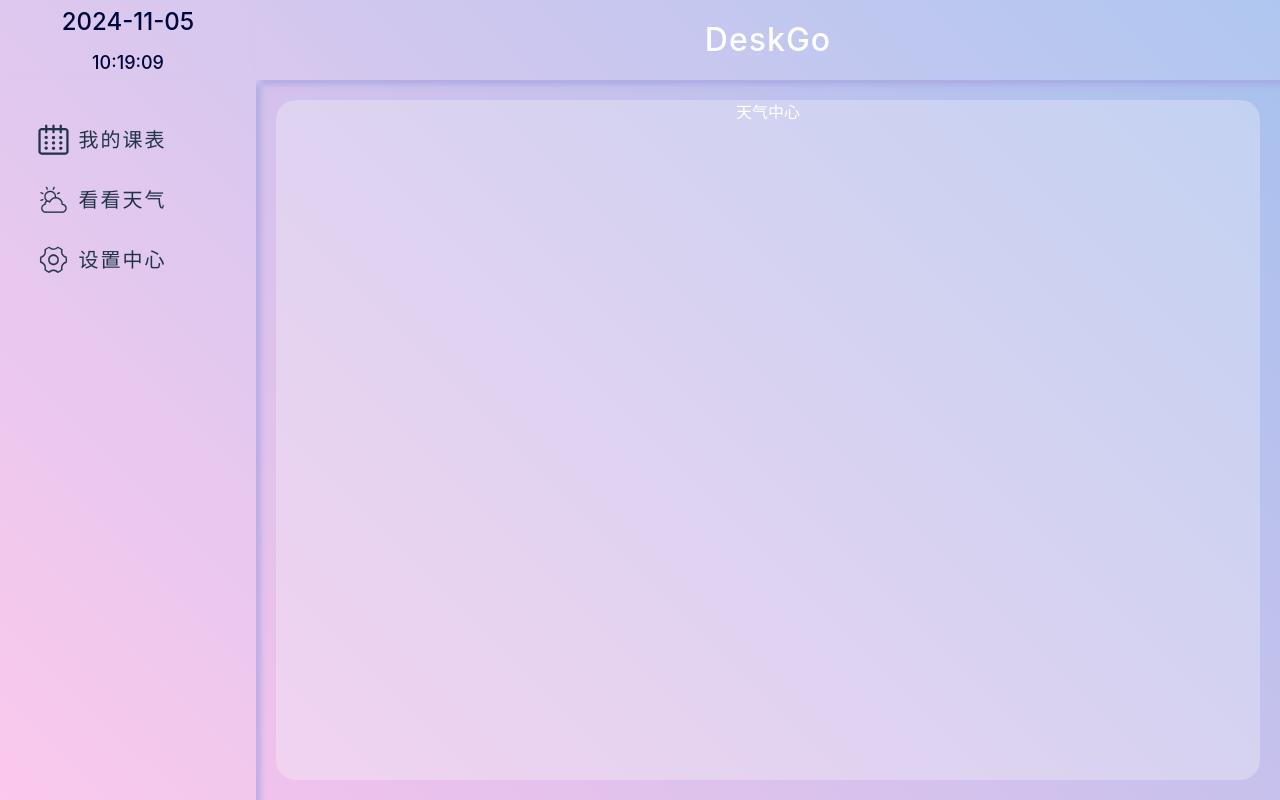
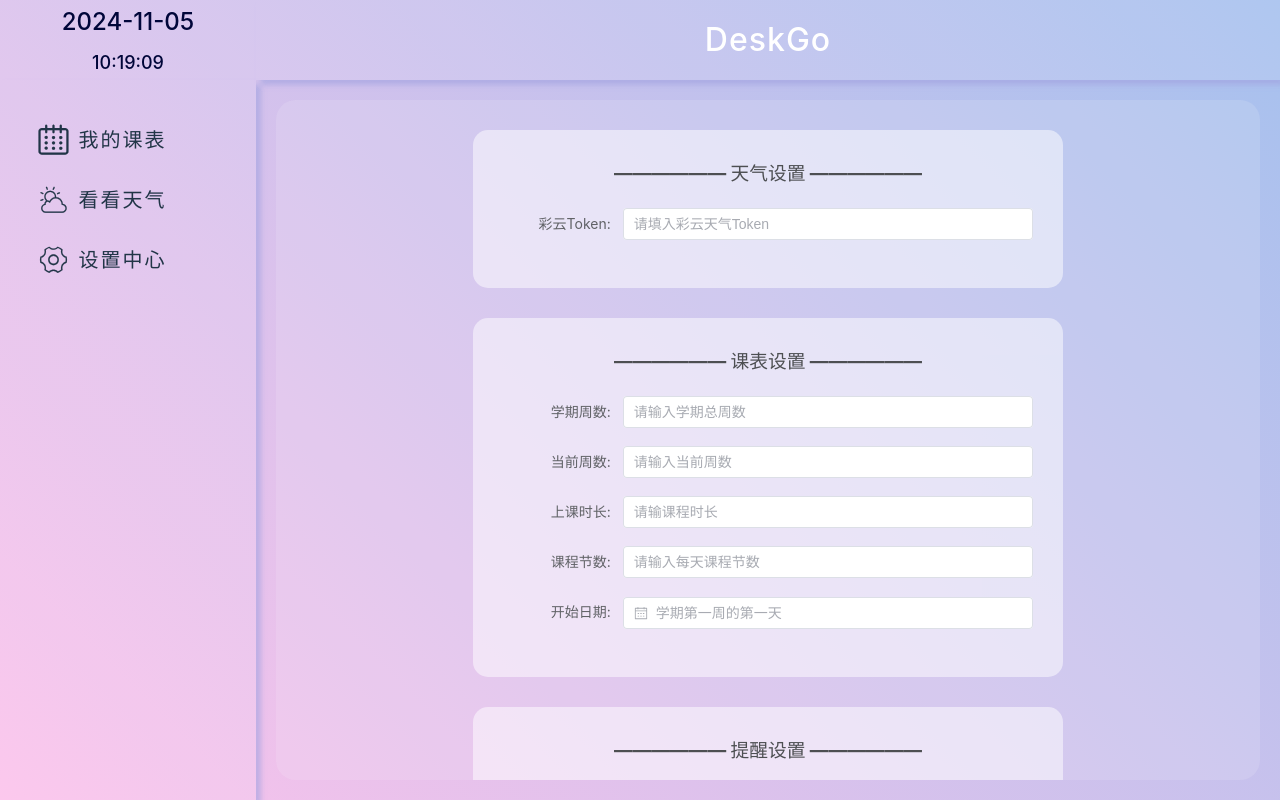
Before and after one commit to Astraca/deskGo, a Vue app: page /#/setting in a window 1280 px wide. Before the commit this address led to /#/weather. Built offline with nearby package versions, Linux system fonts and the light colour scheme; no server answers.

Commit message:
设置中心完善

```diff
--- a/components.d.ts
+++ b/components.d.ts
@@ -8,11 +8,15 @@ export {}
 declare module 'vue' {
   export interface GlobalComponents {
     ElButton: typeof import('element-plus/es')['ElButton']
+    ElDatePicker: typeof import('element-plus/es')['ElDatePicker']
     ElForm: typeof import('element-plus/es')['ElForm']
     ElFormItem: typeof import('element-plus/es')['ElFormItem']
     ElFrom: typeof import('element-plus/es')['ElFrom']
     ElInput: typeof import('element-plus/es')['ElInput']
     ElOption: typeof import('element-plus/es')['ElOption']
+    ElRadioButton: typeof import('element-plus/es')['ElRadioButton']
+    ElRadioGroup: typeof import('element-plus/es')['ElRadioGroup']
+    ElScrollbar: typeof import('element-plus/es')['ElScrollbar']
     ElSelect: typeof import('element-plus/es')['ElSelect']
     HandlePanel: typeof import('./src/components/HandlePanel.vue')['default']
     NavBar: typeof import('./src/components/NavBar.vue')['default']
--- a/src/main.ts
+++ b/src/main.ts
@@ -4,8 +4,15 @@ import App from './App.vue'
 import './assets/iconfont.css'
 import router from './router/index'
 import pinia from './stores/index'
+import ElementPlus from 'element-plus'
+import zhCn from 'element-plus/es/locale/lang/zh-cn'
 
 const app = createApp(App)
+
+
+app.use(ElementPlus, {
+  locale: zhCn,
+})
 
 app.use(router)
 app.use(pinia)
--- a/src/router/index.js
+++ b/src/router/index.js
@@ -2,7 +2,7 @@ import { createWebHashHistory, createRouter } from "vue-router";
 
 // import HomeView from './HomeView.vue'
 const routes = [
-  { path: "/", redirect: "/course" },
+  { path: "/", redirect: "/setting" },
   //   { path: "*", component: () => import("@/view/404.vue") },
   //   {
   //     path: "/404",
--- a/src/view/SettingPage.vue
+++ b/src/view/SettingPage.vue
@@ -2,7 +2,7 @@
 import { ref, defineOptions, onMounted } from 'vue'
 import { useSettingStore } from '../stores/setting.js'
 const settingStore = useSettingStore()
-const {get_CaiYun_token, set_CaiYun_token} = settingStore
+const { get_CaiYun_token, set_CaiYun_token } = settingStore
 defineOptions({
     name: 'WeatherPage'
 })
@@ -10,68 +10,130 @@ defineOptions({
 // const
 
 const hello = ref('课表设置')
+
+// 天气设置
 const token = ref(null)
-
 onMounted(() => {
     const res = settingStore.get_CaiYun_token
 })
 
+// 提醒设置
+const remindTime = ref(null)
+const remindMethod = ref(null)
+
+// 课表设置
+const totalWeekNum = ref(null)
+const currentWeek = ref(null)
+const courseDuration = ref(null)
+const courseNum = ref(null)
+const startDate = ref(null)
 </script>
 
 <template>
     <div class="container">
         <div class="form-box">
+            <el-scrollbar>
+
                 <el-form>
+                    <div class="part">
                         <h3>—————— 天气设置 ——————</h3>
                         <el-form-item label="彩云Token:" label-width="120px">
-                    <el-input placeholder="请填入彩云天气Token" v-model="token"></el-input>
+                            <el-input placeholder="请填入彩云天气Token"  v-model="token" clearable show-password></el-input>
                         </el-form-item>
-                <!-- <el-form-item label="地区选择:" label-width="120px">
-                    <el-select></el-select>
-                </el-form-item> -->
+                    </div>
+                    <div class="part">
+                        <h3>—————— 课表设置 ——————</h3>
+                        <el-form-item label="学期周数:" label-width="120px">
+                            <el-input v-model="totalWeekNum"  placeholder="请输入学期总周数" />
+                        </el-form-item>
 
-                <h3>—————— 课表设置 ——————</h3>
-                <el-form-item label="学期开始日期:" label-width="120px"></el-form-item>
-                <el-form-item label="单堂课程时间:" label-width="120px"></el-form-item>
-                <el-form-item label="Label:" label-width="120px"></el-form-item>
-                <el-form-item label="Label:" label-width="120px"></el-form-item>
+                        <el-form-item label="当前周数:" label-width="120px">
+                            <el-input v-model="currentWeek"  placeholder="请输入当前周数" />
+                        </el-form-item>
 
+                        <el-form-item label="上课时长:" label-width="120px">
+                            <el-input v-model="courseDuration"  placeholder="请输课程时长" />
+                        </el-form-item>
+
+                        <el-form-item label="课程节数:" label-width="120px">
+                            <el-input v-model="courseNum"  placeholder="请输入每天课程节数" />
+                        </el-form-item>
+
+                        <el-form-item label="开始日期:" label-width="120px">
+                            <div style="width: 100%">
+                                <el-date-picker v-model="startDate" type="date" placeholder="学期第一周的第一天" :size="large" style="width:100%" />
+                            </div>
+                        </el-form-item>
+
+                    </div>
+                    <div class="part">
                         <h3>—————— 提醒设置 ——————</h3>
-                <el-form-item label="提醒时间:" label-width="120px"></el-form-item>
-                <el-form-item label="提醒方式:" label-width="120px"></el-form-item>
-                <el-form-item label="Label:" label-width="120px"></el-form-item>
+                        <el-form-item label="提醒时间:" label-width="120px">
+                            <el-radio-group v-model="remindTime" size="large" fill="#626AEF" text-color="#ffffff">
+                                <el-radio-button class="radio-button" :label="item * 5 + '分钟'" :value="item"
+                                    v-for="item in 6" :key="item" />
+                                <!-- <el-radio-button label="10分钟" value="mail" /> -->
+                            </el-radio-group>
+                        </el-form-item>
+                        <el-form-item label="提醒方式:" label-width="120px">
+                            <el-radio-group v-model="remindMethod" size="large" fill="#626AEF" text-color="#ffffff">
+                                <el-radio-button label="闹钟" value="clock" />
+                                <el-radio-button label="邮件" value="mail" />
+                            </el-radio-group>
+                        </el-form-item>
                         <!-- <el-form-item label="Label:" label-width="120px"></el-form-item> -->
+                        <!-- <el-form-item label="Label:" label-width="120px"></el-form-item> -->
+                    </div>
+                    <div class="part">
 
                         <h3>—————— 测试 ——————</h3>
-                <el-button
-                    @click="getGeoLocation">
+                        <el-button color="#626AEF" @click="getGeoLocation">
                             测试按钮
                         </el-button>
+                    </div>
                 </el-form>
+            </el-scrollbar>
+
         </div>
     </div>
 </template>
 
 <style lang="scss" scoped>
-@media screen  {
+@media screen {}
 
-}
 .container {
     height: 100%;
     width: 100%;
-    background-color: #f6f6f752;
+    background-color: #f6f6f723;
     border-radius: 20px;
     // padding: 20px;
     color: white;
     text-align: center;
 
     .form-box {
+        box-sizing: border-box;
         width: 60%;
-        margin: 0 auto;
+        height: 100%;
+        margin: 0px auto;
 
+        // padding: 20px 0;
+        // background-color: #E6F6F7;
         h3 {
+            margin: 0;
+            margin-bottom: 20px;
             text-align: left;
             color: #4d4f52;
+            text-align: center;
+        }
+
+        .part {
+            background-color: #ffffff80;
+            // filter: blur(3px);
+            // padding: 50px 0;
+            margin: 30px 0;
+            padding: 30px;
+            border-radius: 15px;
+            cursor: pointer;
         }
     }
 }
--- a/vite.config.ts
+++ b/vite.config.ts
@@ -7,6 +7,7 @@ import electron from "vite-plugin-electron"; //增加
 import AutoImport from "unplugin-auto-import/vite";
 import Components from "unplugin-vue-components/vite";
 import { ElementPlusResolver } from "unplugin-vue-components/resolvers";
+
 
 export default defineConfig({
   plugins: [
```
Also changed, not shown: 1 other file (tests, documents, lock files or other folders). Lines whose indentation alone changed are shown as unchanged.
